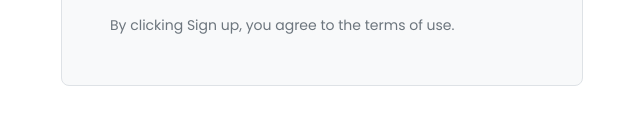
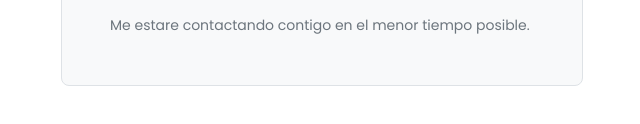
Before and after one commit to CarlosDuarte1998/carlos-duarte.github.io, a website: page index.html in a window 1280 px wide. Shown: the part 3096-3220 px from the top of the page, 603-1243 px from the left. Drawn offline with nearby package versions, Linux system fonts and the light colour scheme.

Commit message:
Contactos actualizados

```diff
--- a/index.html
+++ b/index.html
@@ -314,7 +314,7 @@
 
             <button class="w-100 btn btn-lg btn-primary" type="submit">Enviar</button>
             <hr class="my-4">
-            <small class="text-muted">By clicking Sign up, you agree to the terms of use.</small>
+            <small class="text-muted">Me estare contactando contigo en el menor tiempo posible.</small>
           </form>
         </div>
         <div class="col-lg-6">
```
